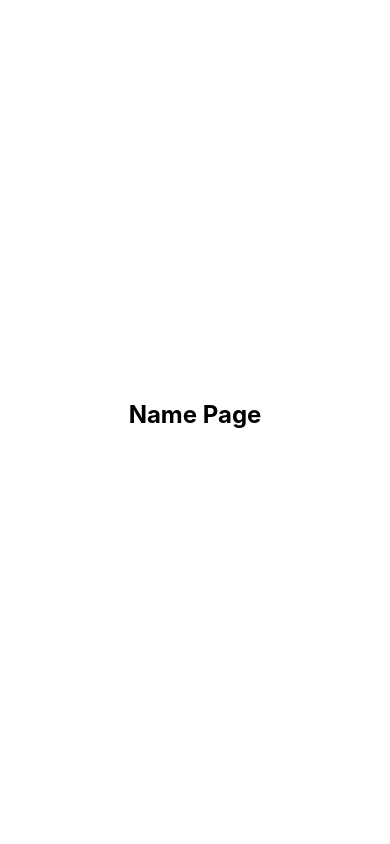
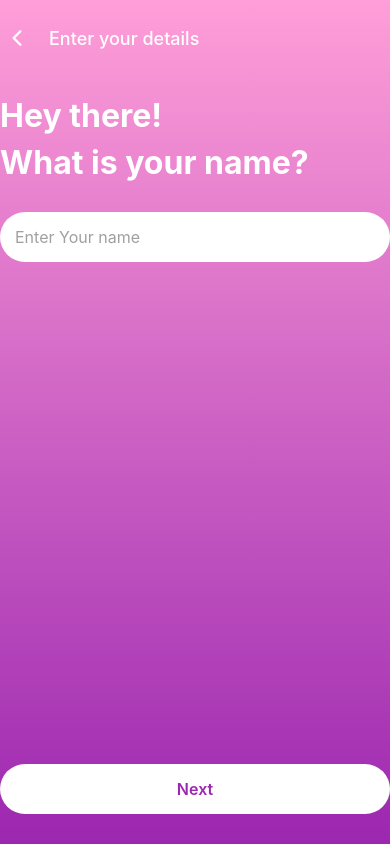
Before and after one commit to itzarnavbro/guidecofr, a React Native app: screen /NamePage in a window 390 px wide. Built offline with nearby package versions, Linux system fonts and the light colour scheme.

Commit message:
feat: Enhance NamePage with gradient background, input field, and navigation

```diff
--- a/src/namePage.tsx
+++ b/src/namePage.tsx
@@ -1,26 +1,104 @@
-import React from 'react';
-import { View, Text, StyleSheet } from 'react-native';
+import React, { useState } from 'react';
+import { View, Text, StyleSheet, TextInput, TouchableOpacity, SafeAreaView } from 'react-native';
+import { LinearGradient } from 'expo-linear-gradient';
+import { Ionicons } from '@expo/vector-icons';
 
 const NamePage: React.FC = () => {
+    const [name, setName] = useState('');
+
     return (
-        <View style={styles.container}>
-            <Text style={styles.header}>Name Page</Text>
-            {/* Add your content here */}
-        </View>
+        <LinearGradient
+            colors={['#FF9ED8', '#9C27B0']}
+            style={styles.container}
+        >
+            <SafeAreaView style={styles.safeArea}>
+                <View style={styles.header}>
+                    <TouchableOpacity style={styles.backButton}>
+                        <Ionicons name="chevron-back" size={24} color="white" />
+                    </TouchableOpacity>
+                    <Text style={styles.headerText}>Enter your details</Text>
+                </View>
+
+                <View style={styles.contentContainer}>
+                    <Text style={styles.greeting}>Hey there!</Text>
+                    <Text style={styles.question}>What is your name?</Text>
+
+                    <TextInput
+                        style={styles.input}
+                        placeholder="Enter Your name"
+                        placeholderTextColor="#A0A0A0"
+                        value={name}
+                        onChangeText={setName}
+                    />
+                </View>
+
+                <View style={styles.bottomContainer}>
+                    <TouchableOpacity style={styles.nextButton}>
+                        <Text style={styles.nextButtonText}>Next</Text>
+                    </TouchableOpacity>
+                </View>
+            </SafeAreaView>
+        </LinearGradient>
     );
 };
 
 const styles = StyleSheet.create({
     container: {
         flex: 1,
-        justifyContent: 'center',
-        alignItems: 'center',
-        backgroundColor: '#fff',
+    },
+    safeArea: {
+        flex: 1,
+        paddingHorizontal: 20,
     },
     header: {
-        fontSize: 24,
+        flexDirection: 'row',
+        alignItems: 'center',
+        paddingTop: 20,
+        marginBottom: 40,
+    },
+    backButton: {
+        padding: 5,
+    },
+    headerText: {
+        fontSize: 18,
+        fontWeight: '500',
+        color: 'white',
+        marginLeft: 15,
+    },
+    contentContainer: {
+        flex: 1,
+    },
+    greeting: {
+        fontSize: 32,
         fontWeight: 'bold',
-        marginBottom: 16,
+        color: 'white',
+        marginBottom: 8,
+    },
+    question: {
+        fontSize: 32,
+        fontWeight: 'bold',
+        color: 'white',
+        marginBottom: 30,
+    },
+    input: {
+        backgroundColor: 'white',
+        borderRadius: 25,
+        padding: 15,
+        fontSize: 16,
+    },
+    bottomContainer: {
+        marginBottom: 30,
+    },
+    nextButton: {
+        backgroundColor: 'white',
+        borderRadius: 25,
+        padding: 15,
+        alignItems: 'center',
+    },
+    nextButtonText: {
+        color: '#9C27B0',
+        fontSize: 16,
+        fontWeight: '600',
     },
 });
 
```
